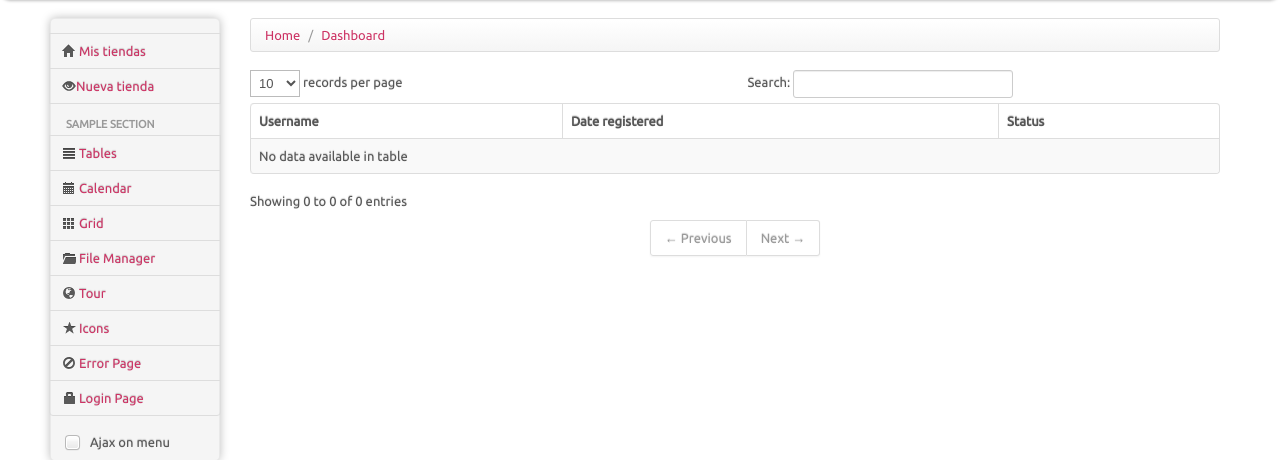
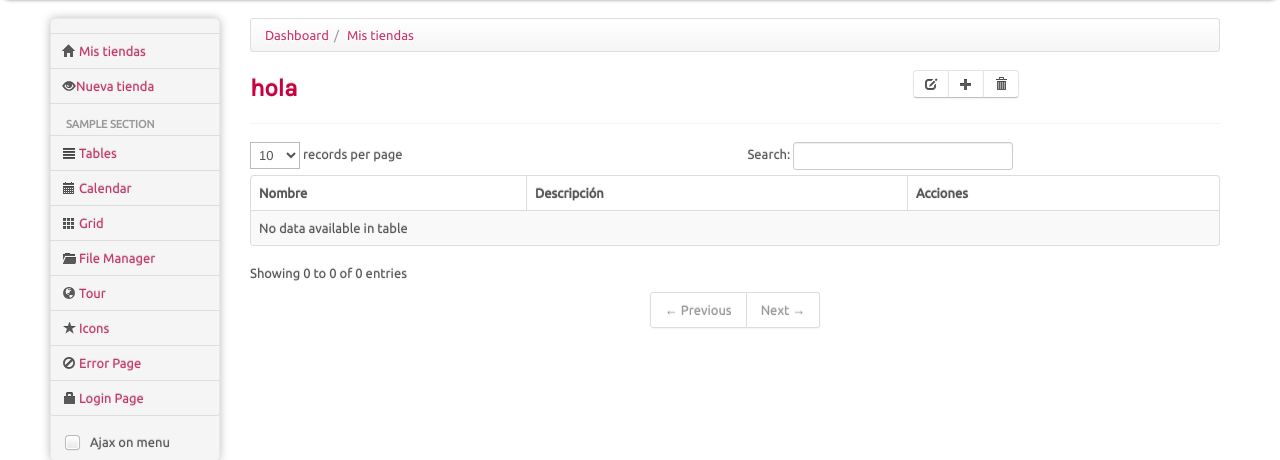
Before and after one commit to alemarmed/Truco, a Django app: template server_truco/templates/list_stores.html in a window 1280 px wide. Shown: the part 53-513 px from the top of the page. Run offline with Django 3.2, Linux system fonts and the light colour scheme; the template is opened without the code that fills it, so the values that code supplies are empty; parts of the project's set-up code (start-up, migrations or seed data) failed here and were passed over; some libraries are stand-ins or nearby versions; some web fonts are replaced.

Commit message:
adapting my-stores to new base_admin template

```diff
--- a/server_truco/templates/base_admin.html
+++ b/server_truco/templates/base_admin.html
@@ -174,15 +174,24 @@
 			<!-- content starts -->
 			<div>
 				<ul class="breadcrumb">
-					<li>
-						<a href="#">Home</a> <span class="divider">/</span>
-					</li>
-					<li>
-						<a href="#">Dashboard</a>
-					</li>
+			{% block breadcrum %}
+			{% endblock breadcrum %}
+
 				</ul>
 			</div>
+			<div class = 'row-fluid page-header'>
+				<div class='page-title span8'>
+				{% block page-title%}
+				{% endblock page-title %}
+				</div>
+				<div class='btn-group span2'>
+				{% block operations%}
+				{% endblock %}
+				</div>
+
+			</div>
 			{% block contentdata%}
+
 			{% endblock%}
 
 {% endblock content%}
--- a/server_truco/templates/list_stores.html
+++ b/server_truco/templates/list_stores.html
@@ -5,14 +5,31 @@
 
 {% block extrascript %}
 {% endblock %}
+
+{% block breadcrum%}
+	<li><a>{% trans "Dashboard" %}</a><span class="divider">/</span></li>
+	<li><a>{% trans "Mis tiendas" %}</a></li>
+{%endblock breadcrum %}
+
+{% block page-title%}
+	<h2 class='text-center'>hola</h2>
+{% endblock page-title%}
+
+{% block operations%}
+	<a class ='btn'><i class="icon-edit"></i></a>
+	<a class ='btn'><i class="icon-plus"></i></a>
+	<a class ='btn'><i class="icon-trash"></i></a>
+
+{% endblock operations %}
+
 {% block contentdata %}
 	<div class="row-fluid sortable">
 		<table id='table'  class="table table-striped table-bordered bootstrap-datatable datatable">
 			  <thead>
 				  <tr>
-				  <th>Username</th>
-				  <th>Date registered</th>
-				  <th>Status</th>
+					  <th>{% trans "Nombre" %}</th>
+					  <th>{% trans "Descripción" %}</th>
+					  <th>{% trans "Acciones" %}</th>
 				  </tr>
 			  </thead>
 			  <tbody>
@@ -20,7 +37,12 @@
 			       <tr>
 			       		<td>{{ store.name|capfirst }}</td>
 			       		<td>{{ store.description|capfirst }}</td>
-		       		<td><a href="/store/edit/{{store.id}}" class="btn btn-info">Editar<i class="icon-edit icon-white"></i></a></td>
+			       		<td>
+				       		<p class= 'btn-group'>
+					       		<a href="/store/edit/{{store.id}}" class="btn btn-info"><i class="icon-edit icon-white"></i></a>
+					       		<a href="/store/edit/{{store.id}}" class="btn btn-danger"><i class="icon-trash icon-white"></i></a>
+				       		</p>
+				       	</td>
 			       </tr>
 			       {% endfor %}
 			  </tbody>
```
Lines whose indentation alone changed are shown as unchanged.
